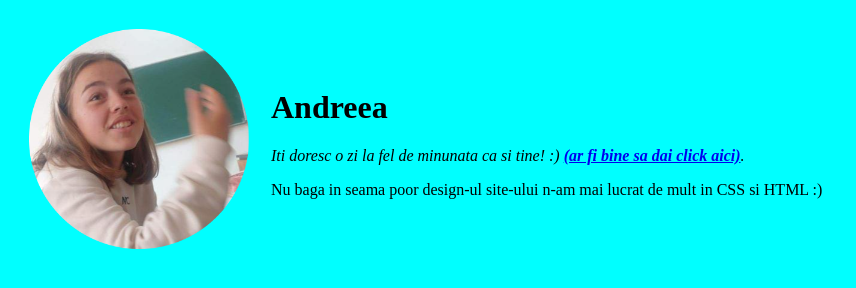
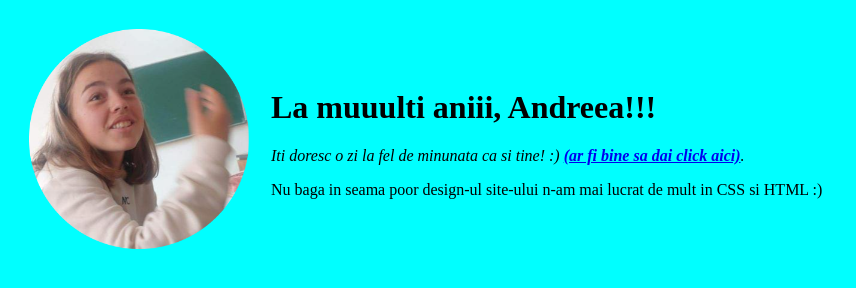
Before and after one commit to TheMathCoder/4deea, a plain HTML site: page index.html in a window 1280 px wide. Shown: the whole page, without its empty margins (0-856 px from the left). Drawn offline with Linux system fonts and the light colour scheme.

Commit message:
Update index.html

```diff
--- a/index.html
+++ b/index.html
@@ -19,7 +19,7 @@
             />
           </td>
           <td>
-            <h1>Andreea</h1>
+            <h1>La muuulti aniii, Andreea!!!</h1>
             <p>
               <em
                 >Iti doresc o zi la fel de minunata ca si tine! :)
```
